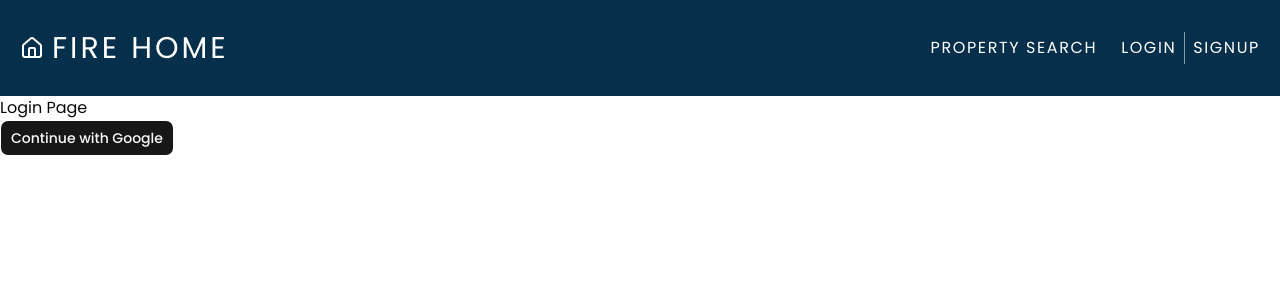
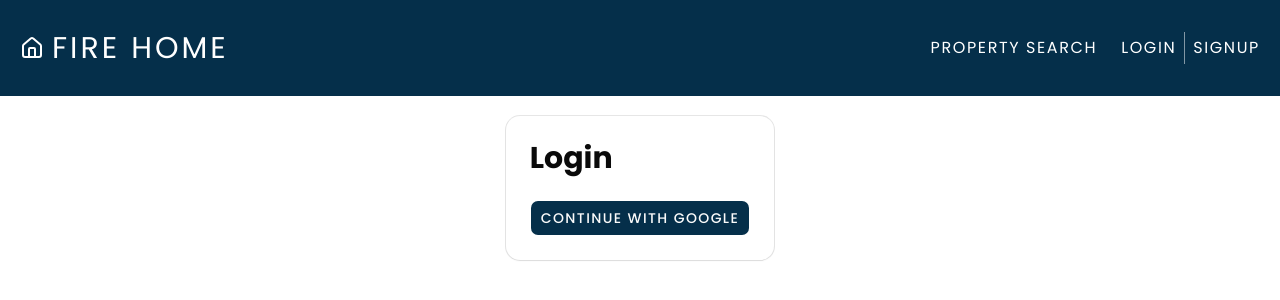
Before and after one commit to flyingduck92/firebase_nextjs, a Next.js app: page /login in a window 1280 px wide. Shown: the top 300 px of the page. Built offline with nearby package versions, Linux system fonts and the light colour scheme; no server answers.

Commit message:
Add login card

```diff
--- /dev/null
+++ b/app/(auth)/layout.tsx
@@ -0,0 +1,7 @@
+import { ReactNode } from 'react'
+
+export default function AuthLayout({ children }: { children: ReactNode }) {
+  return <div className="max-w-160 p-5 mx-auto">
+    {children}
+  </div>
+}
--- a/app/(auth)/login/page.tsx
+++ b/app/(auth)/login/page.tsx
@@ -1,10 +1,15 @@
 import { ContinueWithGoogleButton } from '@/components/continue-with-google-button'
+import { Card, CardContent, CardHeader, CardTitle } from '@/components/ui/card'
 
 function Login() {
-  return <div>
-    <h1>Login Page</h1>
-    <ContinueWithGoogleButton />
-  </div>
+  return <Card>
+    <CardHeader>
+      <CardTitle className='font-bold text-3xl'>Login</CardTitle>
+    </CardHeader>
+    <CardContent>
+      <ContinueWithGoogleButton />
+    </CardContent>
+  </Card>
 }
 
 export default Login
--- a/app/globals.css
+++ b/app/globals.css
@@ -53,14 +53,14 @@
   --card-foreground: oklch(0.145 0 0);
   --popover: oklch(1 0 0);
   --popover-foreground: oklch(0.145 0 0);
-  --primary: oklch(0.205 0 0);
+  --primary: oklch(29.3% 0.066 243.157);
   --primary-foreground: oklch(0.985 0 0);
   --secondary: oklch(0.97 0 0);
-  --secondary-foreground: oklch(0.205 0 0);
+  --secondary-foreground: oklch(29.3% 0.066 243.157);
   --muted: oklch(0.97 0 0);
   --muted-foreground: oklch(0.556 0 0);
   --accent: oklch(0.97 0 0);
-  --accent-foreground: oklch(0.205 0 0);
+  --accent-foreground: oklch(29.3% 0.066 243.157);
   --destructive: oklch(0.577 0.245 27.325);
   --border: oklch(0.922 0 0);
   --input: oklch(0.922 0 0);
@@ -73,10 +73,10 @@
   --radius: 0.625rem;
   --sidebar: oklch(0.985 0 0);
   --sidebar-foreground: oklch(0.145 0 0);
-  --sidebar-primary: oklch(0.205 0 0);
+  --sidebar-primary: oklch(29.3% 0.066 243.157);
   --sidebar-primary-foreground: oklch(0.985 0 0);
   --sidebar-accent: oklch(0.97 0 0);
-  --sidebar-accent-foreground: oklch(0.205 0 0);
+  --sidebar-accent-foreground: oklch(29.3% 0.066 243.157);
   --sidebar-border: oklch(0.922 0 0);
   --sidebar-ring: oklch(0.708 0 0);
   --background: oklch(1 0 0);
@@ -86,12 +86,12 @@
 .dark {
   --background: oklch(0.145 0 0);
   --foreground: oklch(0.985 0 0);
-  --card: oklch(0.205 0 0);
+  --card: oklch(29.3% 0.066 243.157);
   --card-foreground: oklch(0.985 0 0);
-  --popover: oklch(0.205 0 0);
+  --popover: oklch(29.3% 0.066 243.157);
   --popover-foreground: oklch(0.985 0 0);
   --primary: oklch(0.922 0 0);
-  --primary-foreground: oklch(0.205 0 0);
+  --primary-foreground: oklch(29.3% 0.066 243.157);
   --secondary: oklch(0.269 0 0);
   --secondary-foreground: oklch(0.985 0 0);
   --muted: oklch(0.269 0 0);
@@ -107,7 +107,7 @@
   --chart-3: oklch(0.439 0 0);
   --chart-4: oklch(0.371 0 0);
   --chart-5: oklch(0.269 0 0);
-  --sidebar: oklch(0.205 0 0);
+  --sidebar: oklch(29.3% 0.066 243.157);
   --sidebar-foreground: oklch(0.985 0 0);
   --sidebar-primary: oklch(0.488 0.243 264.376);
   --sidebar-primary-foreground: oklch(0.985 0 0);
--- a/components/continue-with-google-button.tsx
+++ b/components/continue-with-google-button.tsx
@@ -6,7 +6,10 @@
 function ContinueWithGoogleButton() {
   const auth = useAuth()
 
-  return <Button onClick={() => auth?.loginWithGoogle()}>
+  return <Button
+    onClick={() => auth?.loginWithGoogle()}
+    className="w-full"
+  >
     Continue with Google
   </Button >
 }
--- a/components/ui/button.tsx
+++ b/components/ui/button.tsx
@@ -4,7 +4,7 @@
 import { cn } from "@/lib/utils"
 
 const buttonVariants = cva(
-  "group/button inline-flex shrink-0 items-center justify-center rounded-md border border-transparent bg-clip-padding text-sm font-medium whitespace-nowrap transition-all outline-none select-none focus-visible:border-ring focus-visible:ring-3 focus-visible:ring-ring/50 active:not-aria-[haspopup]:translate-y-px disabled:pointer-events-none disabled:opacity-50 aria-invalid:border-destructive aria-invalid:ring-3 aria-invalid:ring-destructive/20 dark:aria-invalid:border-destructive/50 dark:aria-invalid:ring-destructive/40 [&_svg]:pointer-events-none [&_svg]:shrink-0 [&_svg:not([class*='size-'])]:size-4",
+  "uppercase tracking-widest group/button inline-flex shrink-0 items-center justify-center rounded-md border border-transparent bg-clip-padding text-sm font-medium whitespace-nowrap transition-all outline-none select-none focus-visible:border-ring focus-visible:ring-3 focus-visible:ring-ring/50 active:not-aria-[haspopup]:translate-y-px disabled:pointer-events-none disabled:opacity-50 aria-invalid:border-destructive aria-invalid:ring-3 aria-invalid:ring-destructive/20 dark:aria-invalid:border-destructive/50 dark:aria-invalid:ring-destructive/40 [&_svg]:pointer-events-none [&_svg]:shrink-0 [&_svg:not([class*='size-'])]:size-4",
   {
     variants: {
       variant: {
--- /dev/null
+++ b/components/ui/card.tsx
@@ -0,0 +1,103 @@
+import * as React from "react"
+
+import { cn } from "@/lib/utils"
+
+function Card({
+  className,
+  size = "default",
+  ...props
+}: React.ComponentProps<"div"> & { size?: "default" | "sm" }) {
+  return (
+    <div
+      data-slot="card"
+      data-size={size}
+      className={cn(
+        "group/card flex flex-col gap-(--card-spacing) overflow-hidden rounded-xl bg-card py-(--card-spacing) text-sm text-card-foreground shadow-xs ring-1 ring-foreground/10 [--card-spacing:--spacing(6)] has-[>img:first-child]:pt-0 data-[size=sm]:[--card-spacing:--spacing(4)] *:[img:first-child]:rounded-t-xl *:[img:last-child]:rounded-b-xl",
+        className
+      )}
+      {...props}
+    />
+  )
+}
+
+function CardHeader({ className, ...props }: React.ComponentProps<"div">) {
+  return (
+    <div
+      data-slot="card-header"
+      className={cn(
+        "group/card-header @container/card-header grid auto-rows-min items-start gap-1 rounded-t-xl px-(--card-spacing) has-data-[slot=card-action]:grid-cols-[1fr_auto] has-data-[slot=card-description]:grid-rows-[auto_auto] [.border-b]:pb-(--card-spacing)",
+        className
+      )}
+      {...props}
+    />
+  )
+}
+
+function CardTitle({ className, ...props }: React.ComponentProps<"div">) {
+  return (
+    <div
+      data-slot="card-title"
+      className={cn(
+        "font-heading text-base leading-normal font-medium group-data-[size=sm]/card:text-sm",
+        className
+      )}
+      {...props}
+    />
+  )
+}
+
+function CardDescription({ className, ...props }: React.ComponentProps<"div">) {
+  return (
+    <div
+      data-slot="card-description"
+      className={cn("text-sm text-muted-foreground", className)}
+      {...props}
+    />
+  )
+}
+
+function CardAction({ className, ...props }: React.ComponentProps<"div">) {
+  return (
+    <div
+      data-slot="card-action"
+      className={cn(
+        "col-start-2 row-span-2 row-start-1 self-start justify-self-end",
+        className
+      )}
+      {...props}
+    />
+  )
+}
+
+function CardContent({ className, ...props }: React.ComponentProps<"div">) {
+  return (
+    <div
+      data-slot="card-content"
+      className={cn("flex flex-col gap-3 px-(--card-spacing)", className)}
+      {...props}
+    />
+  )
+}
+
+function CardFooter({ className, ...props }: React.ComponentProps<"div">) {
+  return (
+    <div
+      data-slot="card-footer"
+      className={cn(
+        "flex items-center rounded-b-xl px-(--card-spacing) [.border-t]:pt-(--card-spacing)",
+        className
+      )}
+      {...props}
+    />
+  )
+}
+
+export {
+  Card,
+  CardHeader,
+  CardFooter,
+  CardTitle,
+  CardAction,
+  CardDescription,
+  CardContent,
+}
--- a/package.json
+++ b/package.json
@@ -15,7 +15,7 @@
     "firebase": "^12.18.0",
     "firebase-admin": "^14.3.0",
     "lucide-react": "^1.34.0",
-    "next": "16.3.3",
+    "next": "^16.3.3",
     "react": "19.2.8",
     "react-dom": "19.2.8",
     "shadcn": "^4.19.0",
```
Also changed, not shown: 1 other file (tests, documents, lock files or other folders).
